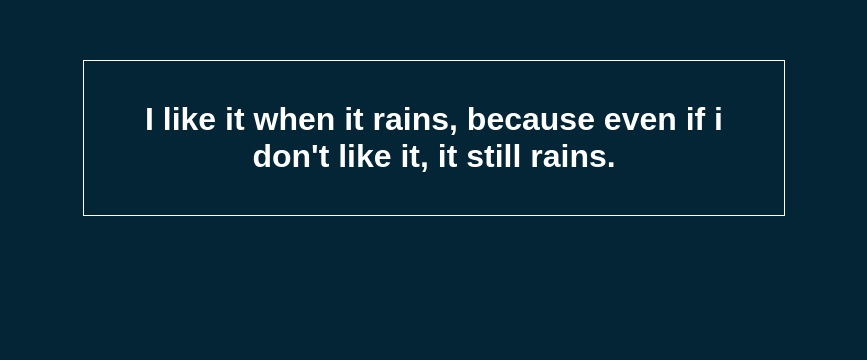
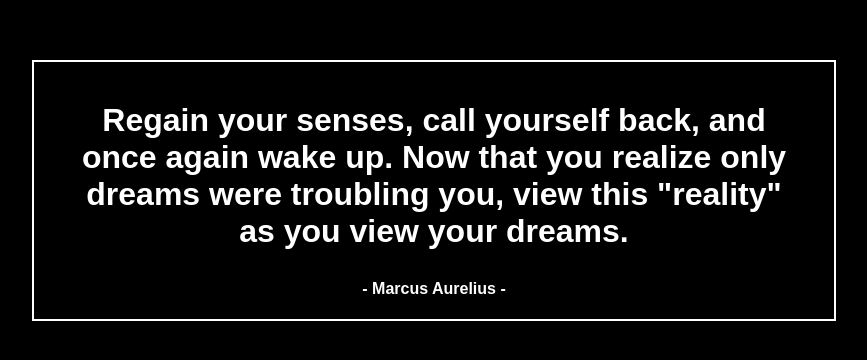
Before and after one commit to robertstipp/recite, a React (Create React App) app: page / in a window 1280 px wide. Shown: the part 138-498 px from the top of the page, without its empty margins (206-1073 px from the left). Built offline with nearby package versions, Linux system fonts and the light colour scheme.

Commit message:
Dec 31, 2021

```diff
--- a/src/App.js
+++ b/src/App.js
@@ -11,9 +11,11 @@ const Quote = (props) => {
   return (
     <div className="quote">
       <h1>
-        I like it when it rains, because even if i don't like it, it still
-        rains.
+        Regain your senses, call yourself back, and once again wake up. Now that
+        you realize only dreams were troubling you, view this "reality" as you
+        view your dreams.
       </h1>
+      <h4>- Marcus Aurelius -</h4>
     </div>
   );
 };
--- a/src/index.css
+++ b/src/index.css
@@ -1,5 +1,5 @@
 * {
-  background-color: #032535;
+  background-color: black;
 }
 
 @import url("https://fonts.googleapis.com/css2?family=Montserrat&display=swap");
@@ -18,11 +18,11 @@
 
 .quote {
   margin: 15%;
-  width: 700px;
+  width: 800px;
   color: white;
-  border: 1px solid white;
+  border: 2px solid white;
 }
 
 h1 {
-  margin: 40px 20px 40px 20px;
+  margin: 40px 40px 30px 40px;
 }
```
